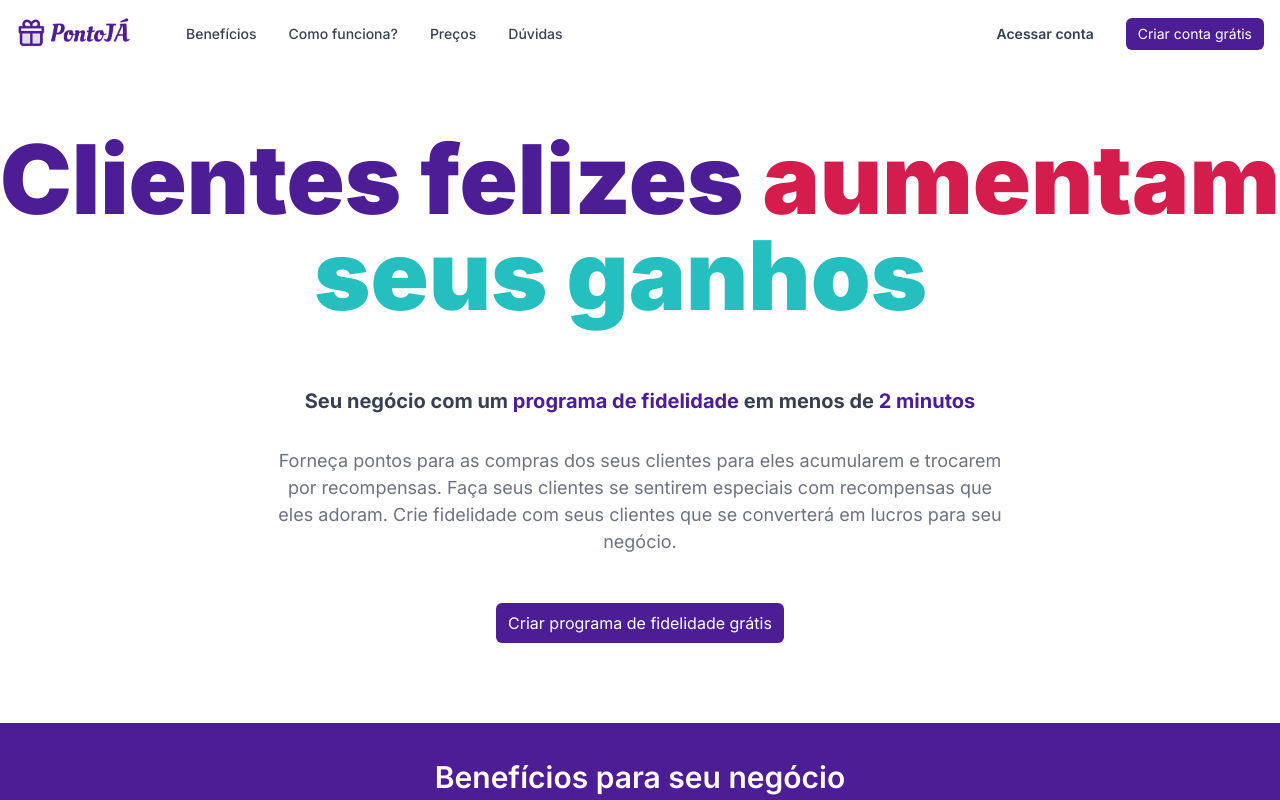
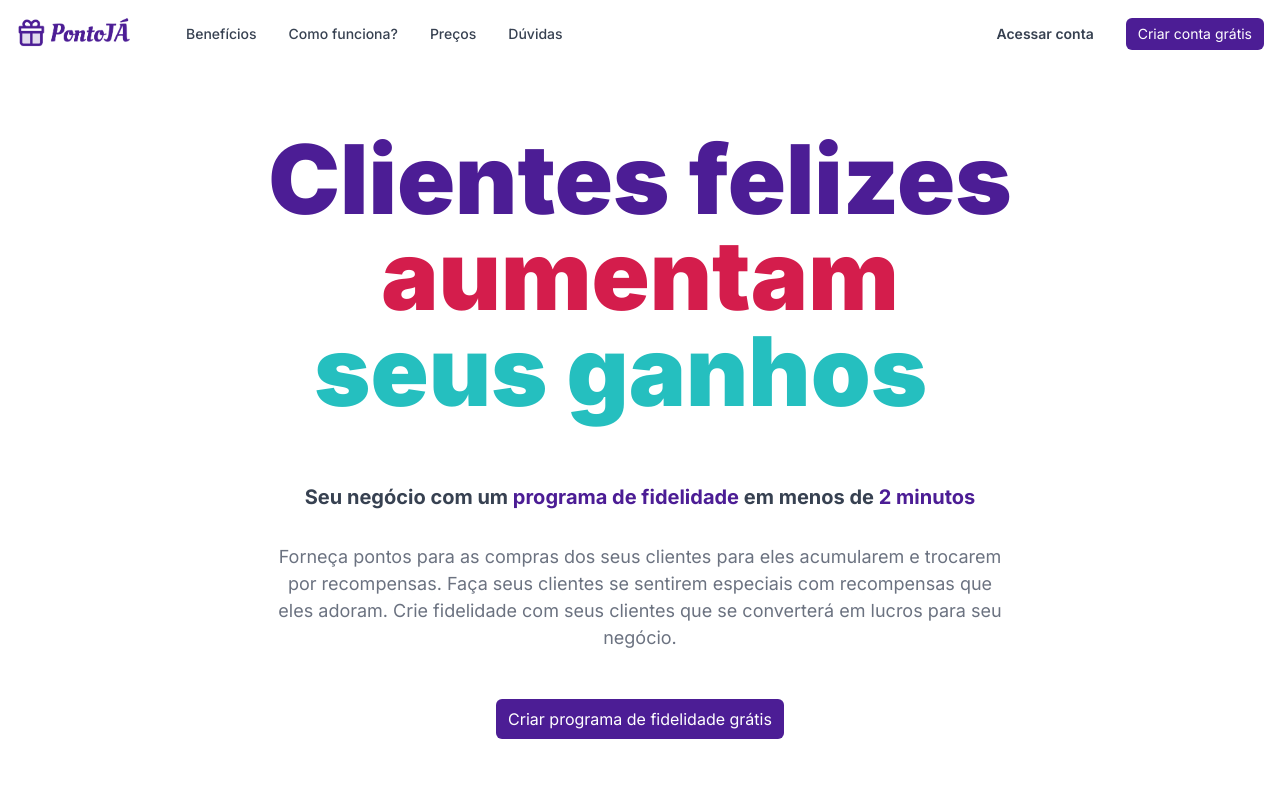
Before and after one commit to ponto-ja/landing-page, a Next.js app: page / in a window 1280 px wide. Shown: the top 800 px of the page. Built offline with nearby package versions, Linux system fonts and the light colour scheme; no server answers.

Commit message:
style: adjust padding on hero

```diff
--- a/src/components/hero.tsx
+++ b/src/components/hero.tsx
@@ -7,7 +7,7 @@ const websiteBaseURL = process.env.NEXT_PUBLIC_WEBSITE_URL as string;
 
 export const Hero = () => {
   return (
-    <section className="w-full mt-[80px] max-[767px]:mt-[50px]">
+    <section className="w-full mt-[80px] px-4 max-[767px]:mt-[50px]">
       <h2 className="font-inter text-4xl min-[420px]:text-3xl sm:text-5xl md:text-8xl text-center font-black text-violet-900 mb-16">
         Clientes felizes <span className="text-[#d41d4c]">aumentam</span>
         <TypeAnimation
@@ -36,7 +36,7 @@ export const Hero = () => {
         em menos de <span className="text-violet-900">2 minutos</span>
       </p>
 
-      <p className="font-inter max-w-[740px] mx-auto px-2 text-center font-normal text-[18px] text-gray-500 mt-8">
+      <p className="font-inter max-w-[740px] mx-auto text-center font-normal text-[18px] text-gray-500 mt-8">
         Forneça pontos para as compras dos seus clientes para eles acumularem e trocarem
         por recompensas. Faça seus clientes se sentirem especiais com recompensas que eles
         adoram. Crie fidelidade com seus clientes que se converterá em lucros para seu
```
